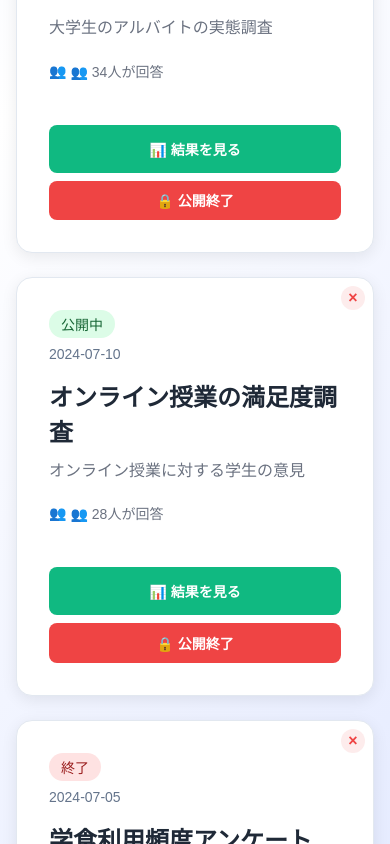
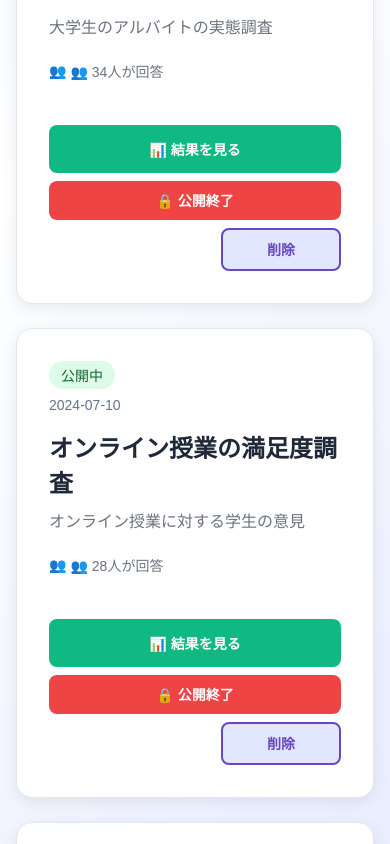
Before and after one commit to mitsuki0215/camp-10, a React (Create React App) app in the folder frontend/: page /profile in a window 390 px wide. Shown: the part 1260-2104 px from the top of the page. Built offline with nearby package versions, Linux system fonts and the light colour scheme; no server answers; the database is empty; sample sign-in values are in the browser's storage.

Commit message:
削除ボタンのスタイル変更

```diff
--- a/frontend/src/components/Profile.css
+++ b/frontend/src/components/Profile.css
@@ -502,42 +502,21 @@
   box-shadow: 0 4px 16px rgba(0, 0, 0, 0.08);
   border: 1px solid var(--border-light);
   transition: all 0.3s ease;
-  position: relative; /* 削除ボタンを右上に配置するため */
-}
-
-/* 削除ボタンを右上に配置 */
-.delete-btn-top {
-  position: absolute;
-  top: 12px;
-  right: 12px;
-  width: 28px;
-  height: 28px;
-  border: none;
-  background: rgba(239, 68, 68, 0.1);
-  color: #ef4444;
-  border-radius: 50%;
-  cursor: pointer;
-  font-size: 18px;
-  font-weight: bold;
-  display: flex;
-  align-items: center;
-  justify-content: center;
-  transition: all 0.2s ease;
-  line-height: 1;
-}
-
-.delete-btn-top:hover {
-  background: #ef4444;
-  color: white;
-  transform: scale(1.1);
-  box-shadow: 0 2px 8px rgba(239, 68, 68, 0.3);
 }
 
 /* アクションボタンのスタイル */
 .survey-actions {
   display: flex;
+  justify-content: space-between;
+  align-items: flex-end;
   gap: 0.75rem;
   margin-top: 1.5rem;
+}
+
+.left-actions {
+  display: flex;
+  gap: 0.75rem;
+  flex-wrap: wrap;
 }
 
 .action-btn {
@@ -594,9 +573,31 @@
   box-shadow: 0 6px 16px rgba(16, 185, 129, 0.3);
 }
 
+/* 削除ボタン */
+.delete-btn {
+  background: var(--light-purple);
+  color: var(--primary-purple);
+  border: 2px solid var(--primary-purple);
+  font-weight: 600;
+}
+
+.delete-btn:hover {
+  background: var(--primary-purple);
+  color: white;
+  transform: translateY(-2px);
+  box-shadow: 0 6px 16px rgba(107, 70, 193, 0.3);
+}
+
 /* レスポンシブ対応 */
 @media (max-width: 768px) {
   .survey-actions {
+    flex-direction: column;
+    align-items: stretch;
+    gap: 0.5rem;
+  }
+
+  .left-actions {
+    width: 100%;
     flex-direction: column;
     gap: 0.5rem;
   }
@@ -605,11 +606,8 @@
     width: 100%;
   }
 
-  .delete-btn-top {
-    top: 8px;
-    right: 8px;
-    width: 24px;
-    height: 24px;
-    font-size: 16px;
+  .delete-btn {
+    align-self: flex-end;
+    max-width: 120px;
   }
 }
--- a/frontend/src/components/Profile.js
+++ b/frontend/src/components/Profile.js
@@ -276,15 +276,6 @@ const Profile = () => {
         <div className="my-surveys-list">
           {myPosts.map(post => (
             <div key={post.id} className="my-survey-card">
-              {/* 削除ボタンを右上に配置 */}
-              <button
-                className="delete-btn-top"
-                onClick={() => handleDeleteSurvey(post.id, post.title)}
-                title="削除"
-              >
-                ×
-              </button>
-
               <div className="survey-status">
                 <span className={`status-badge ${post.status === '公開中' ? 'active' : 'inactive'}`}>
                   {post.status}
@@ -303,6 +294,7 @@ const Profile = () => {
               </div>
 
               <div className="survey-actions">
+                <div className="left-actions">
                   <Link
                     to={`/survey-results/${post.id}`}
                     className="action-btn view-results-btn"
@@ -318,6 +310,15 @@ const Profile = () => {
                     {post.status === '公開中' ? '🔒 公開終了' : '▶️ 公開開始'}
                   </button>
                 </div>
+
+                {/* 削除ボタンを右下に配置 */}
+                <button
+                  className="action-btn delete-btn"
+                  onClick={() => handleDeleteSurvey(post.id, post.title)}
+                >
+                  削除
+                </button>
+              </div>
             </div>
           ))}
         </div>
```
Lines whose indentation alone changed are shown as unchanged.
